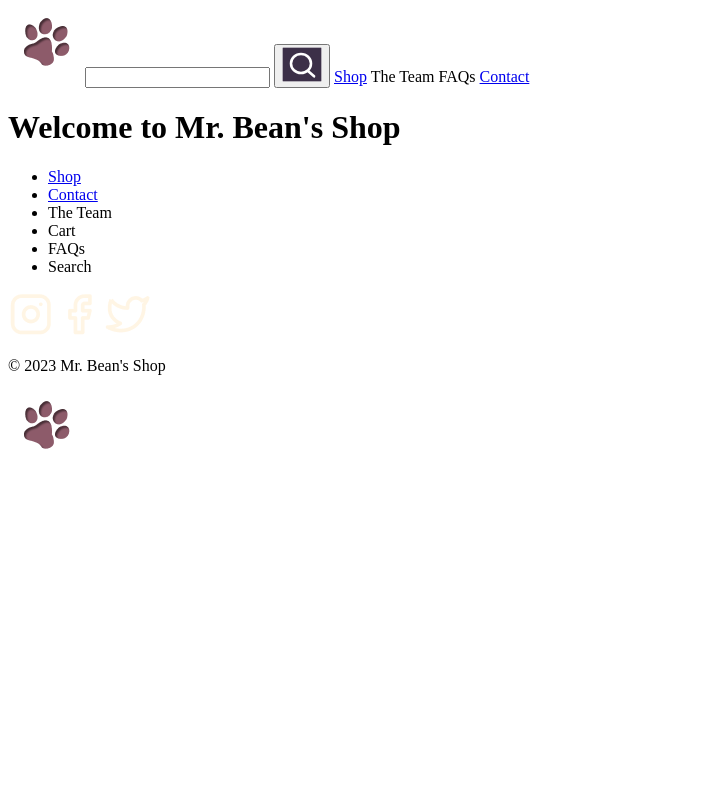
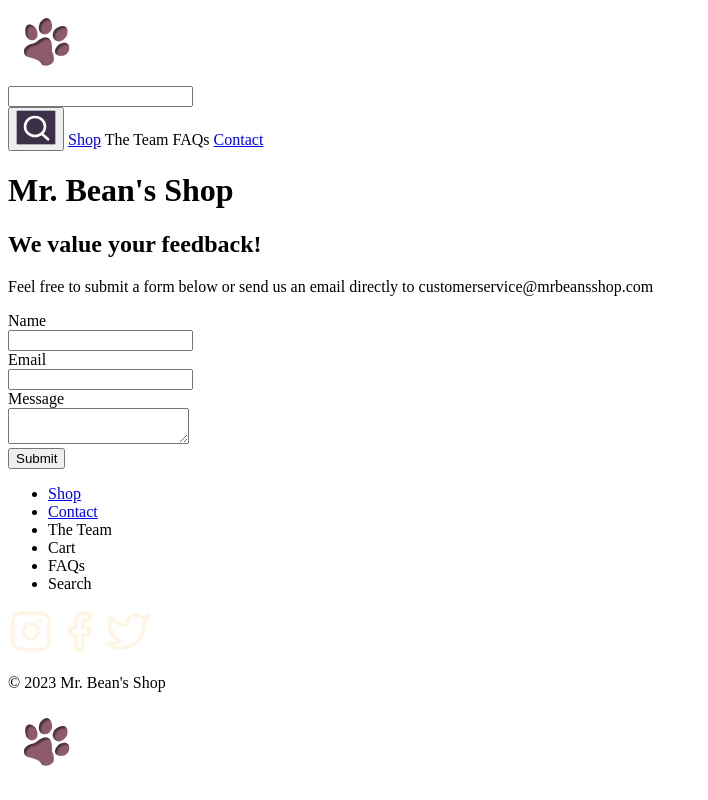
Before and after one commit to derrick-fleming/prototype, a website: page contact.html in a window 1280 px wide. Shown: the whole page, without its empty margins (0-708 px from the left). Drawn offline with Linux system fonts and the light colour scheme.

Commit message:
Created the document structure for the contact page of the bean site.

```diff
--- a/contact.html
+++ b/contact.html
@@ -5,6 +5,7 @@
   <meta http-equiv="X-UA-Compatible" content="IE=edge">
   <meta name="viewport" content="width=device-width, initial-scale=1.0">
   <title>Contact</title>
+  <link rel="stylesheet" href="css/styles.css" >
 </head>
 <body>
   <header>
@@ -41,9 +42,25 @@
       </a>
     </nav>
     <div>
-      <h1>Welcome to Mr. Bean's Shop</h1>
+      <h1>Mr. Bean's Shop</h1>
     </div>
   </header>
+  <main>
+    <h2>We value your feedback!</h2>
+    <p>
+      Feel free to submit a form below or send us an email directly to
+      customerservice@mrbeansshop.com
+    </p>
+    <form>
+      <label for="name">Name</label>
+      <input type="text" id="name" name="name">
+      <label for="email">Email</label>
+      <input type="email" id="email" name="email">
+      <label for="message">Message</label>
+      <textarea id="message" name="message"></textarea>
+      <input type="submit">
+    </form>
+  </main>
   <footer>
     <div>
       <ul>
--- a/css/styles.css
+++ b/css/styles.css
@@ -7,6 +7,11 @@ footer img {
   width: auto;
 }
 
+label,
+input {
+  display: block;
+}
+
 /* Filled Ellipse */
 .selected-button {
   background: radial-gradient(50% 50% at 50% 50%, #b477a1 0%, #b477a1 100%);
```
Also changed, not shown: index.html (+1 -1 lines).
